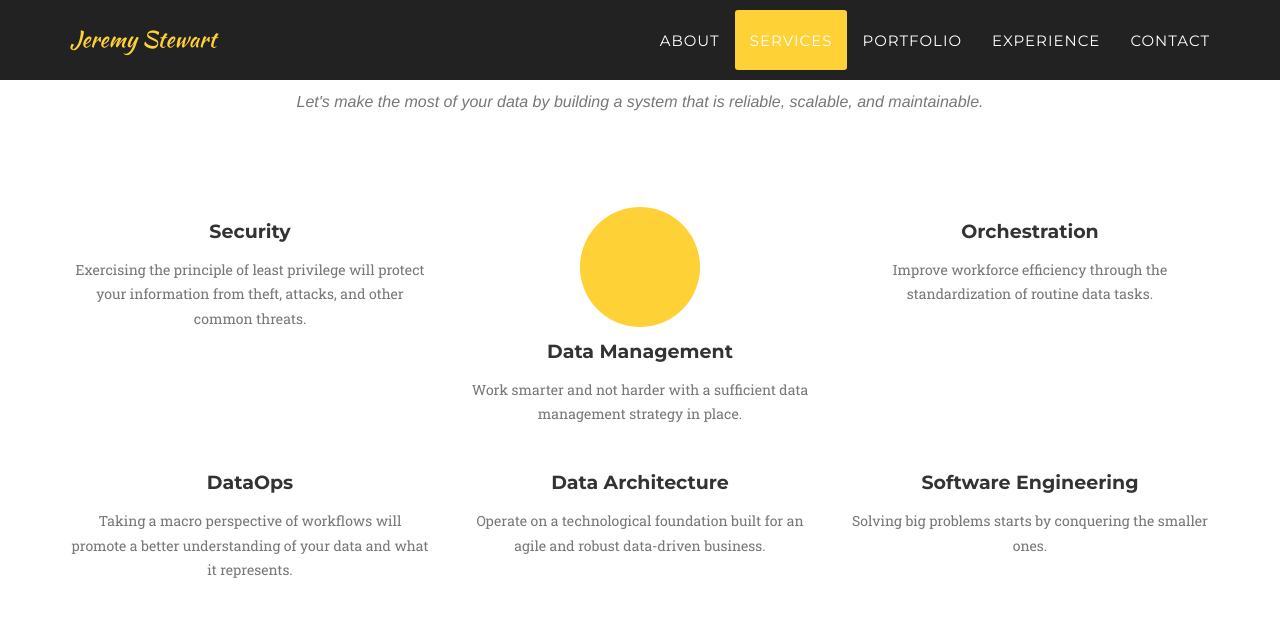
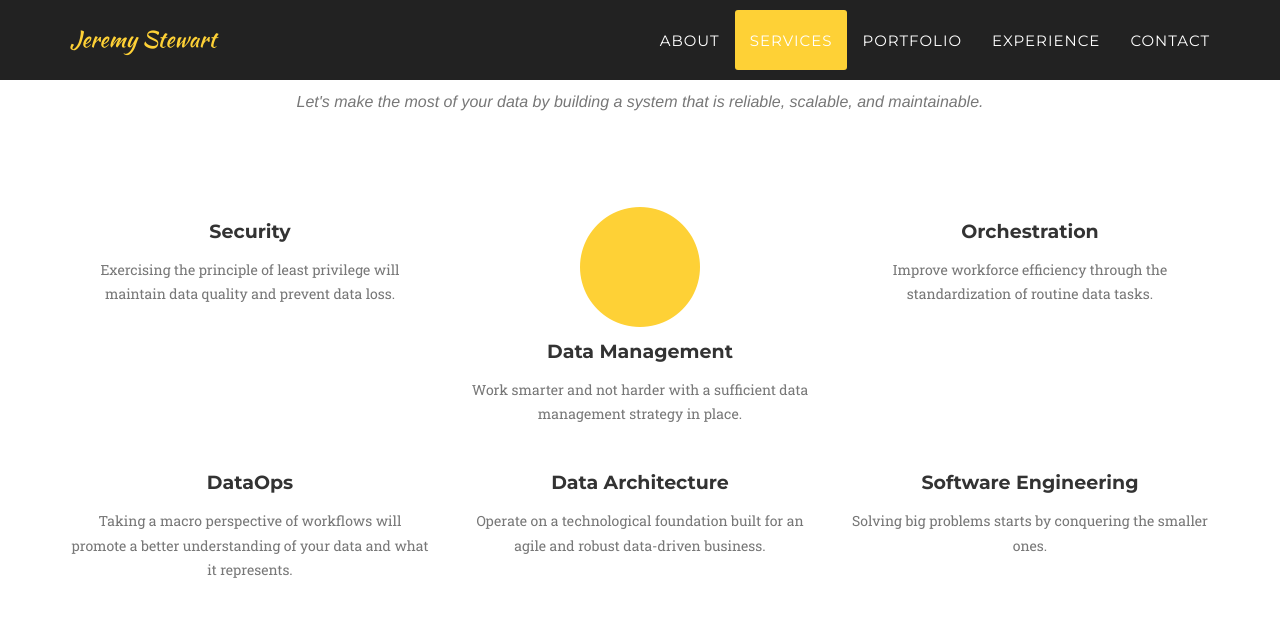
Before and after one commit to jlstewart12/JS_Portfolio_E, a Jekyll site: the page built from _posts/2014-07-13-project-6.markdown, in a window 1280 px wide and 900 px high, scrolled down 1270 px. Shown: the top 617 px of the window. Built offline with Jekyll 4.4.1, drawn with Linux system fonts in a browser that asks for light colours; nearby versions of some CDN libraries; some web fonts are replaced; library files that are not in the unit come from our copies.

Commit message:
service description

```diff
--- a/_includes/services.html
+++ b/_includes/services.html
@@ -13,7 +13,7 @@
                         <img class="img-centered" src="img/about/security.png" alt="">
                     </div>
                     <h4 class="service-heading">Security</h4>
-                    <p class="text-muted">Exercising the principle of least privilege will protect your information from theft, attacks, and other common threats.</p>
+                    <p class="text-muted">Exercising the principle of least privilege will maintain data quality and prevent data loss.</p>
                 </div>
                 <div class="col-md-4">
                     <div class="timeline-image">
```
Also changed, not shown: 4 other files.
